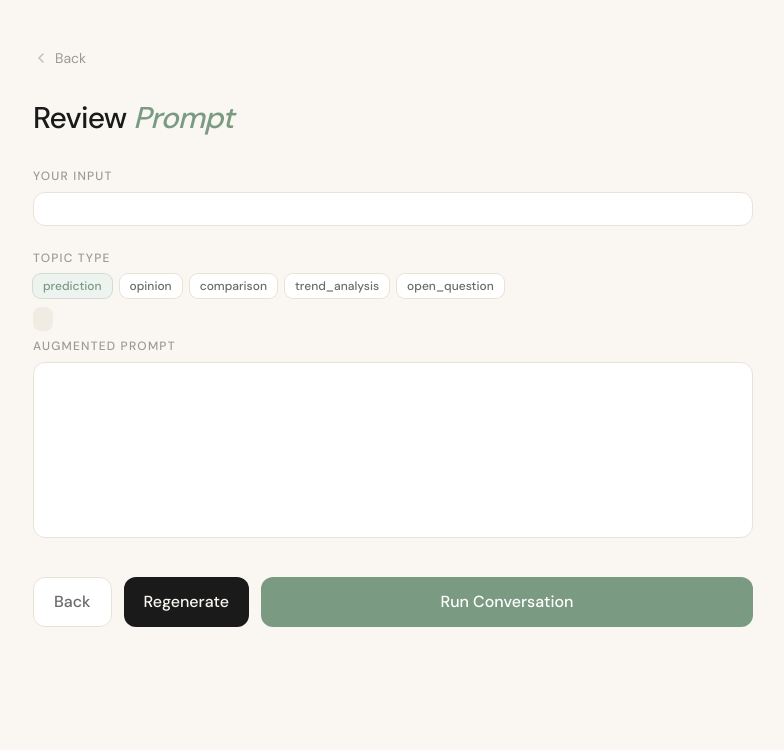
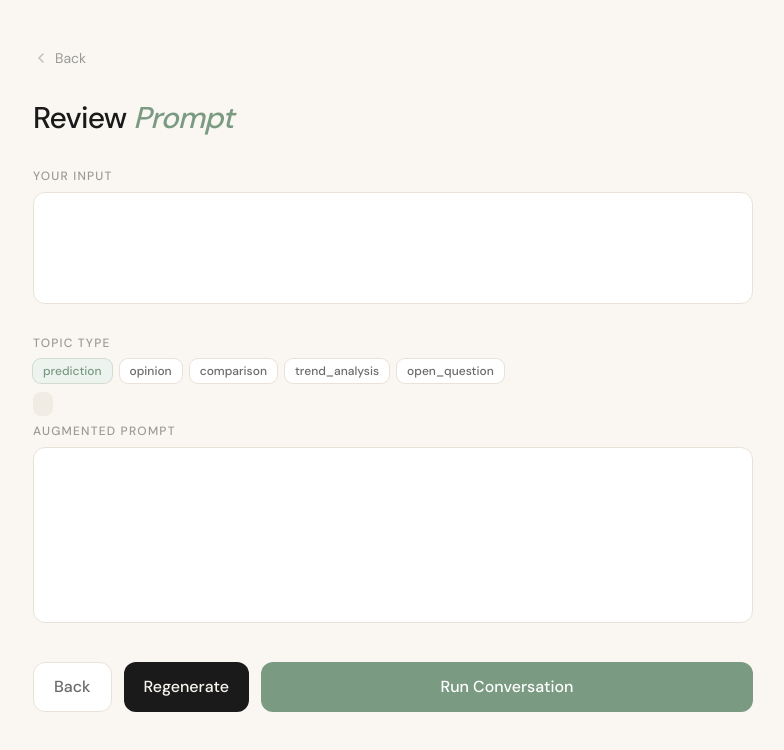
Before and after one commit to jalemieux/conversation_with_ai, a Next.js app: page /review in a window 1280 px wide. Shown: the top 750 px of the page, without its empty margins (247-1031 px from the left). Built offline with nearby package versions, Linux system fonts and the light colour scheme.

Commit message:
feat: make raw input editable on review page
Users can now edit their original input and regenerate augmented prompts
based on the updated text.

Co-Authored-By: Claude Opus 4.6 <noreply@anthropic.com>

```diff
--- a/src/app/review/page.tsx
+++ b/src/app/review/page.tsx
@@ -7,9 +7,11 @@ import { TOPIC_TYPES, type TopicType, type AugmentationsMap } from '@/lib/augmen
 function ReviewContent() {
   const searchParams = useSearchParams()
 
-  const rawInput = searchParams.get('rawInput') ?? ''
+  const initialRawInput = searchParams.get('rawInput') ?? ''
   const recommended = (searchParams.get('recommended') ?? 'prediction') as TopicType
   const models = searchParams.get('models') ?? ''
+
+  const [rawInput, setRawInput] = useState(initialRawInput)
 
   const augmentations: AugmentationsMap = useMemo(() => {
     try {
@@ -86,7 +88,12 @@ function ReviewContent() {
 
       <div className="animate-fade-up stagger-1 mb-6">
         <p className="text-xs font-medium tracking-widest uppercase text-ink-faint mb-2">Your Input</p>
-        <p className="text-ink-light leading-relaxed bg-card border border-border rounded-xl px-5 py-4">{rawInput}</p>
+        <textarea
+          value={rawInput}
+          onChange={(e) => setRawInput(e.target.value)}
+          className="w-full bg-card border border-border rounded-xl px-5 py-4 text-ink-light leading-relaxed focus:outline-none focus:border-amber transition-colors resize-none text-base"
+          rows={3}
+        />
       </div>
 
       <div className="animate-fade-up stagger-2 mb-2">
```
